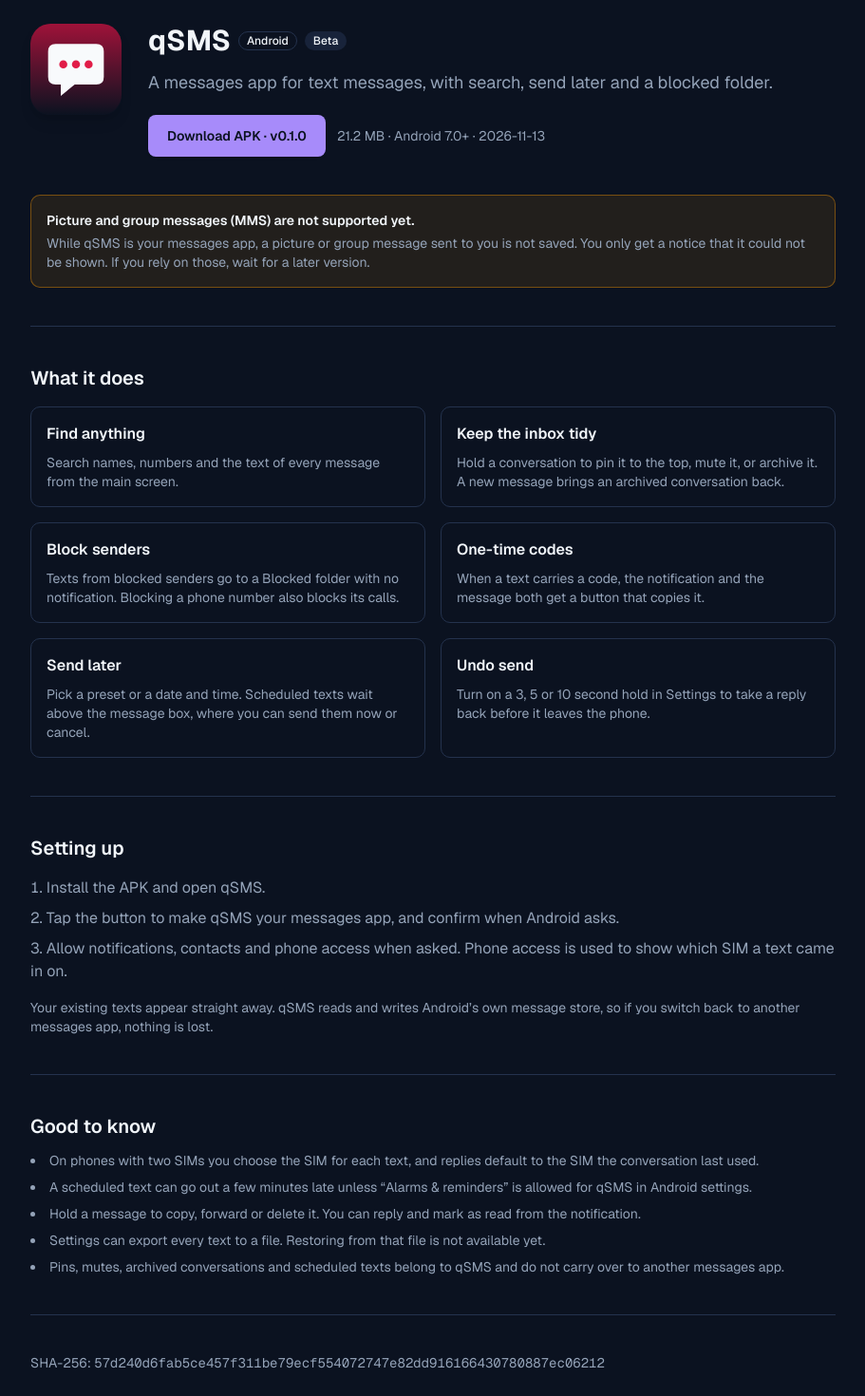
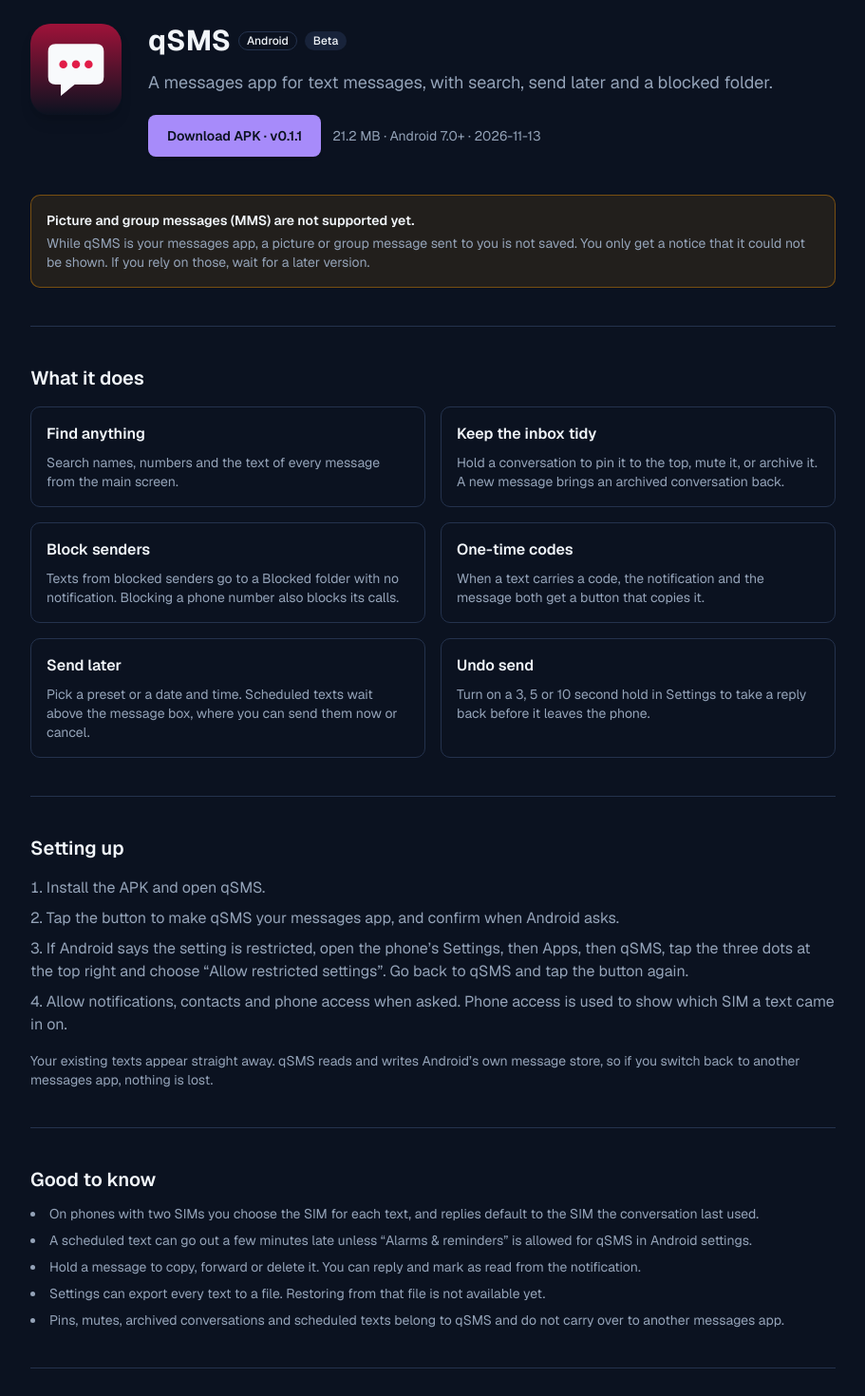
Before and after one commit to qwabieng/apps-qwabi, a Next.js app: page /apps/q-sms in a window 1280 px wide. Shown: the part 140-1610 px from the top of the page at 95% size, without its empty margins (184-1095 px from the left). Built offline with nearby package versions, Linux system fonts and the light colour scheme.

Commit message:
release(hub): publish qSMS 0.1.1
Updates the qSMS release metadata to 0.1.1 and adds the restricted-settings step to the setup instructions.

Co-Authored-By: Claude Fable 5.2 <noreply@anthropic.com>

```diff
--- a/app/apps/q-sms/page.tsx
+++ b/app/apps/q-sms/page.tsx
@@ -79,6 +79,7 @@ export default function QSmsPage() {
         <ol className="list-inside list-decimal space-y-2 text-muted-foreground">
           <li>Install the APK and open qSMS.</li>
           <li>Tap the button to make qSMS your messages app, and confirm when Android asks.</li>
+          <li>If Android says the setting is restricted, open the phone’s Settings, then Apps, then qSMS, tap the three dots at the top right and choose “Allow restricted settings”. Go back to qSMS and tap the button again.</li>
           <li>Allow notifications, contacts and phone access when asked. Phone access is used to show which SIM a text came in on.</li>
         </ol>
         <p className="text-sm text-muted-foreground">
--- a/src/lib/release.ts
+++ b/src/lib/release.ts
@@ -1,12 +1,12 @@
 // Written by qSMS/scripts/release-apk.sh. Rollback = revert this entry.
 export const qsmsRelease = {
-  version: '0.1.0',
-  versionCode: 1,
+  version: '0.1.1',
+  versionCode: 2,
   releasedOn: '2026-11-13',
-  fileName: 'qsms-0.1.0.apk',
+  fileName: 'qsms-0.1.1.apk',
   sizeMb: 21.2,
-  sha256: '57d240d6fab5ce457f311be79ecf554072747e82dd916166430780887ec06212',
-  url: 'https://qaacgbjsedgvbjghaokn.supabase.co/storage/v1/object/public/downloads/qsms-0.1.0.apk',
+  sha256: '5cd310b635a798817dc3de5ef33a19e0f89c62f7e978814c3a885dacca953ee5',
+  url: 'https://qaacgbjsedgvbjghaokn.supabase.co/storage/v1/object/public/downloads/qsms-0.1.1.apk',
   minAndroid: '7.0',
 };
 
```
